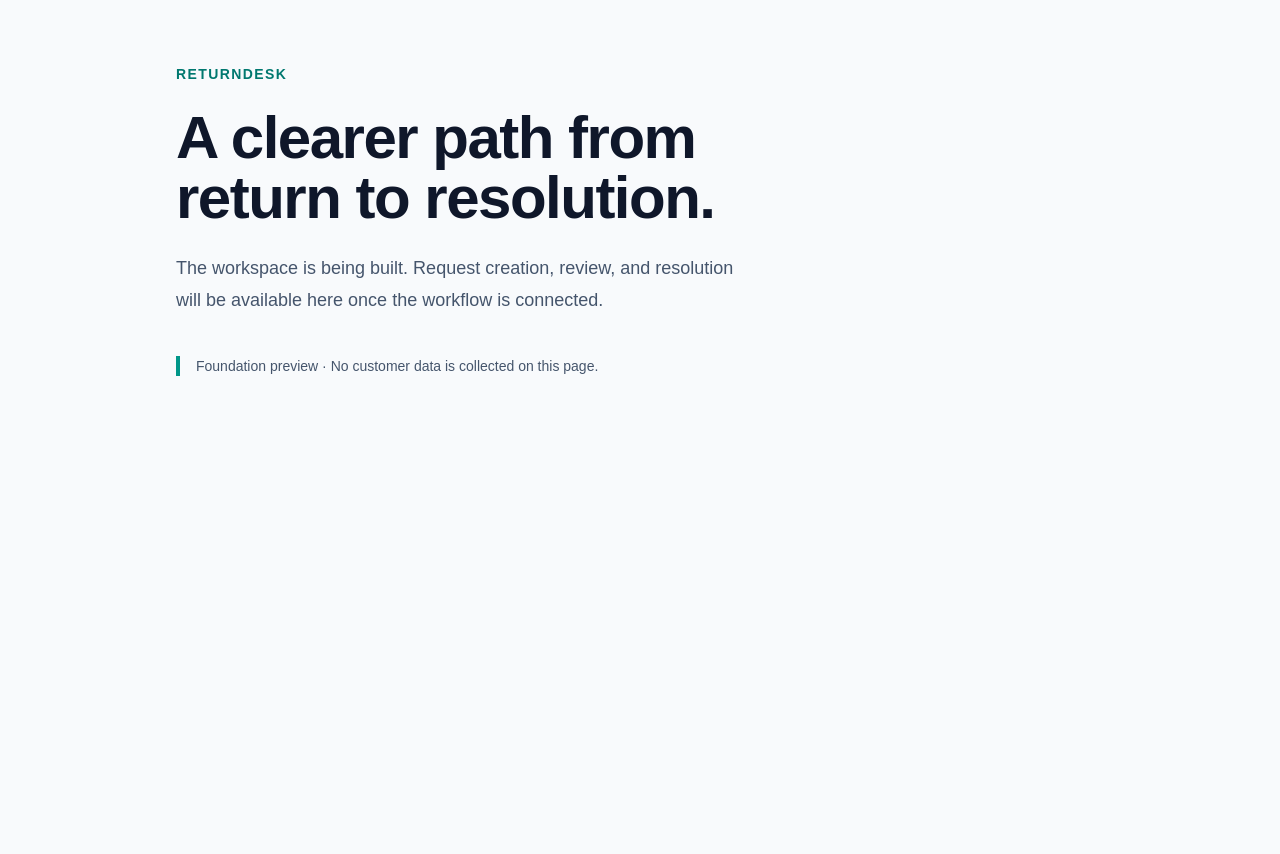
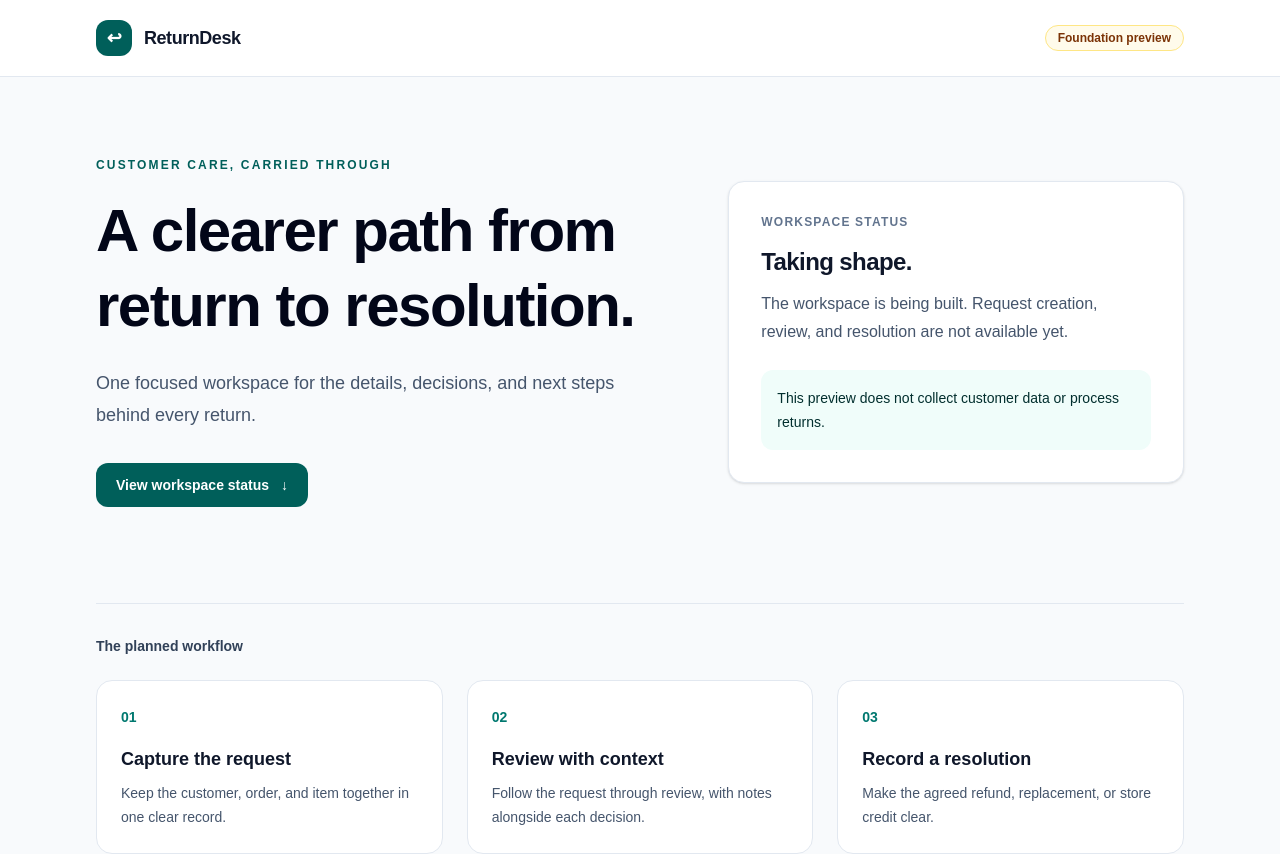
Before and after one commit to sohamsadegaonkar/Return_desk, a Next.js app: page / in a window 1280 px wide. Shown: the top 854 px of the page. Before the commit the page ends 800 px from the top, so only its background shows below. Built offline with nearby package versions, Linux system fonts and the light colour scheme.

Commit message:
build: pin shared tooling and refine honest foundation preview

```diff
--- a/src/app/globals.css
+++ b/src/app/globals.css
@@ -5,7 +5,13 @@
 }
 
 body {
+  margin: 0;
   background: #f8fafc;
   color: #0f172a;
   font-family: Arial, Helvetica, sans-serif;
 }
+
+::selection {
+  background: #ccfbf1;
+  color: #134e4a;
+}
--- a/src/app/page.tsx
+++ b/src/app/page.tsx
@@ -1,10 +1,42 @@
+const steps = [
+  { number: "01", title: "Capture the request", detail: "Keep the customer, order, and item together in one clear record." },
+  { number: "02", title: "Review with context", detail: "Follow the request through review, with notes alongside each decision." },
+  { number: "03", title: "Record a resolution", detail: "Make the agreed refund, replacement, or store credit clear." },
+];
+
 export default function Home() {
   return (
-    <main className="mx-auto min-h-screen max-w-5xl px-6 py-16 sm:px-12">
-      <p className="text-sm font-semibold tracking-widest text-teal-700">RETURNDESK</p>
-      <h1 className="mt-6 max-w-2xl text-4xl font-semibold tracking-tight sm:text-6xl">A clearer path from return to resolution.</h1>
-      <p className="mt-6 max-w-xl text-lg leading-8 text-slate-600">The workspace is being built. Request creation, review, and resolution will be available here once the workflow is connected.</p>
-      <p className="mt-10 border-l-4 border-teal-600 pl-4 text-sm text-slate-600">Foundation preview · No customer data is collected on this page.</p>
-    </main>
+    <div className="min-h-screen">
+      <a href="#main" className="sr-only focus:not-sr-only focus:absolute focus:left-4 focus:top-4 focus:z-10 focus:rounded-lg focus:bg-white focus:p-3">Skip to content</a>
+      <header className="border-b border-slate-200 bg-white">
+        <div className="mx-auto flex max-w-6xl flex-wrap items-center justify-between gap-3 px-5 py-5 sm:px-8">
+          <span className="flex items-center gap-3 text-lg font-bold tracking-tight"><span aria-hidden="true" className="grid h-9 w-9 place-items-center rounded-xl bg-teal-800 text-white">↩</span>ReturnDesk</span>
+          <span className="rounded-full border border-amber-200 bg-amber-50 px-3 py-1 text-xs font-semibold text-amber-900">Foundation preview</span>
+        </div>
+      </header>
+      <main id="main" className="mx-auto max-w-6xl px-5 py-12 sm:px-8 sm:py-20">
+        <div className="grid gap-10 lg:grid-cols-[1.3fr_1fr] lg:items-center">
+          <section aria-labelledby="intro-title">
+            <p className="text-xs font-bold uppercase tracking-[0.18em] text-teal-800">Customer care, carried through</p>
+            <h1 id="intro-title" className="mt-5 max-w-2xl text-4xl font-semibold leading-tight tracking-tight text-slate-950 sm:text-6xl">A clearer path from return to resolution.</h1>
+            <p className="mt-6 max-w-xl text-lg leading-8 text-slate-600">One focused workspace for the details, decisions, and next steps behind every return.</p>
+            <a href="#workspace-status" className="mt-8 inline-flex rounded-xl bg-teal-800 px-5 py-3 text-sm font-semibold text-white transition-colors hover:bg-teal-900 focus-visible:outline-2 focus-visible:outline-offset-4 focus-visible:outline-teal-800">View workspace status <span aria-hidden="true" className="ml-3">↓</span></a>
+          </section>
+          <aside id="workspace-status" aria-labelledby="status-title" className="scroll-mt-6 rounded-2xl border border-slate-200 bg-white p-6 shadow-sm sm:p-8">
+            <p className="text-xs font-semibold uppercase tracking-widest text-slate-500">Workspace status</p>
+            <h2 id="status-title" className="mt-4 text-2xl font-semibold tracking-tight">Taking shape.</h2>
+            <p className="mt-3 leading-7 text-slate-600">The workspace is being built. Request creation, review, and resolution are not available yet.</p>
+            <div className="mt-6 rounded-xl bg-teal-50 p-4 text-sm leading-6 text-teal-950">This preview does not collect customer data or process returns.</div>
+          </aside>
+        </div>
+        <section aria-labelledby="workflow-title" className="mt-16 border-t border-slate-200 pt-8 sm:mt-24">
+          <h2 id="workflow-title" className="text-sm font-semibold text-slate-700">The planned workflow</h2>
+          <ol className="mt-6 grid gap-6 md:grid-cols-3">
+            {steps.map((step) => <li key={step.number} className="rounded-2xl border border-slate-200 bg-white p-6"><span className="text-sm font-semibold text-teal-700">{step.number}</span><h3 className="mt-4 text-lg font-semibold">{step.title}</h3><p className="mt-2 text-sm leading-6 text-slate-600">{step.detail}</p></li>)}
+          </ol>
+        </section>
+      </main>
+      <footer className="mx-auto max-w-6xl px-5 pb-8 text-xs leading-6 text-slate-500 sm:px-8">ReturnDesk · A guided returns workspace</footer>
+    </div>
   );
 }
```
Also changed, not shown: package.json (+20 -5 lines), 2 other files (tests, documents, lock files or other folders).
